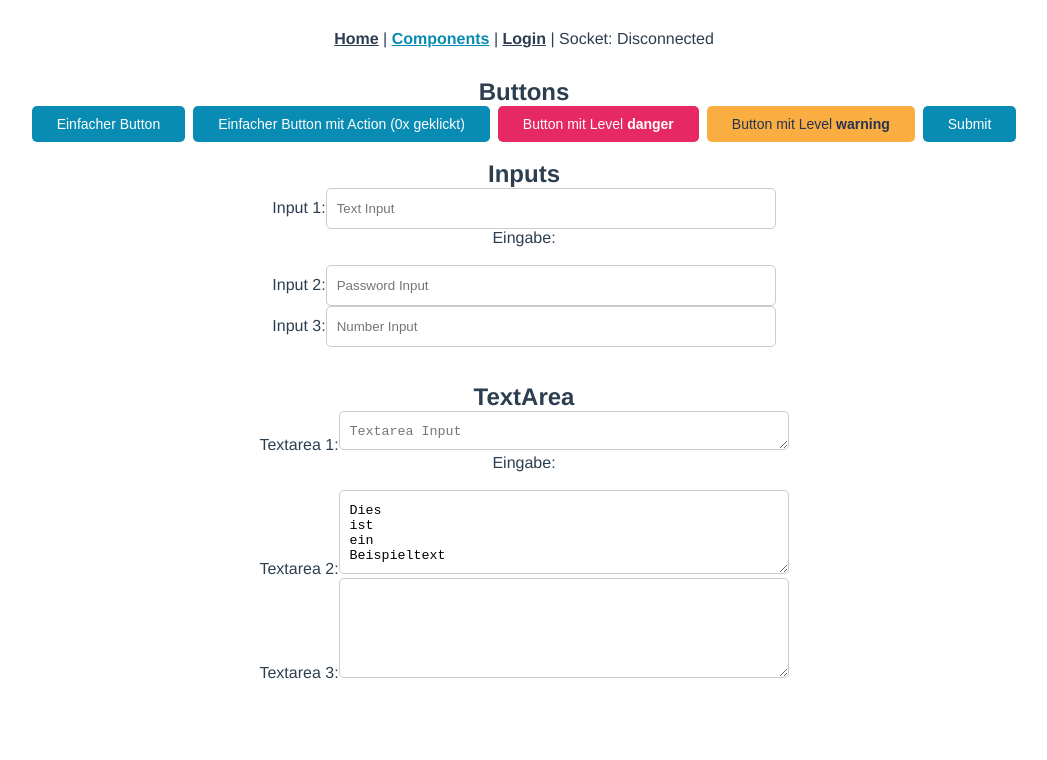
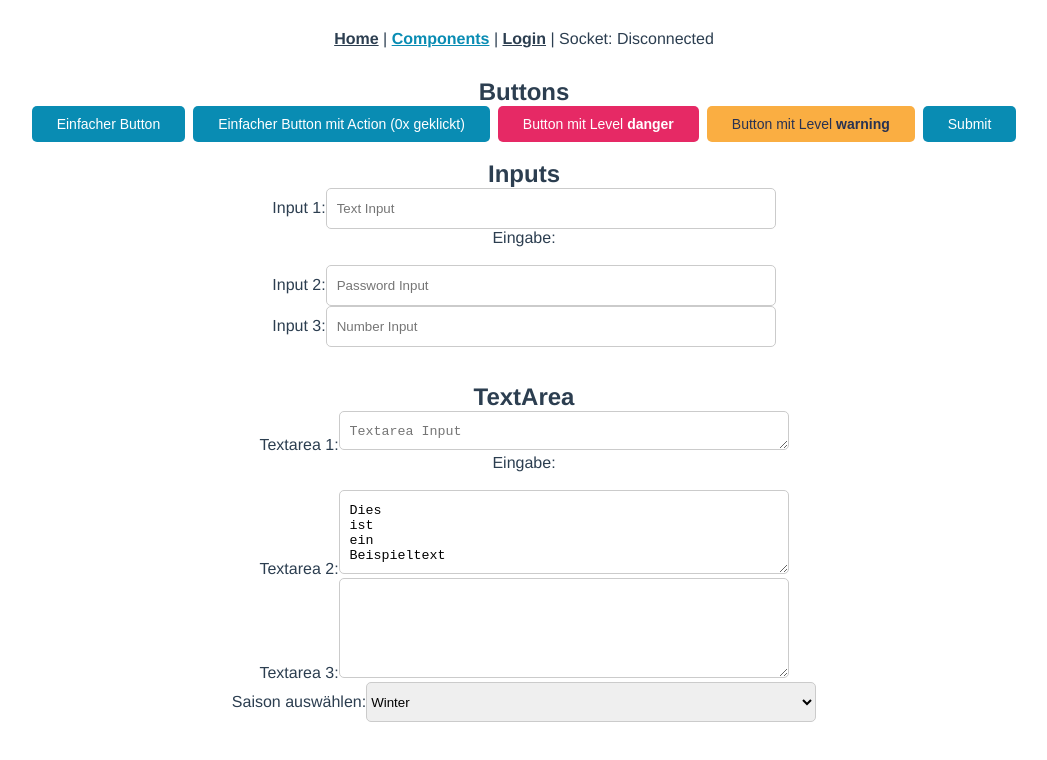
Before and after one commit to TheTimmaeh/EVA-Tischtennis, a Vue app in the folder frontend-private/: page /components in a window 1280 px wide. Shown: the top 760 px of the page, without its empty margins (116-1163 px from the left). Built offline with nearby package versions, Linux system fonts and the light colour scheme.

Commit message:
Added Component SeasonSelect

```diff
--- /dev/null
+++ b/frontend-private/src/components/SeasonSelect.vue
@@ -0,0 +1,47 @@
+<template>
+    <select class="" placeholder="Hinweis...." ref="seasonSelect" >
+      <option v-for="option in options" :key="option.key" :value="option.value">{{ option.text }}</option>
+    </select>
+    <!--<Select :options="options"></Select>-->
+
+</template>
+
+<script>
+
+//import Select from '../components/Select'
+  export default {
+    props: {
+      options:
+        [{key:1, value:"wi", text:"Winter"}, {key:2, value:"su", text:"Sommer"} ]
+      ,
+      label: {
+        type: String,
+        default: '',
+      },
+    },
+    setup(props){
+      return {
+        options: [{key:1, value:"wi", text:"Winter"}, {key:2, value:"su", text:"Sommer"} ],
+       // Select
+      }
+    },
+  }
+</script>
+
+<style lang="scss" scoped>
+select{
+	width: 450px;
+	height: 40px;
+	border: 1px solid $color-info;
+	padding: 7 9,5px;
+  border-radius: 5px;
+}
+select:focus{
+    outline: none !important;
+    border-color: $color-info;
+    box-shadow: 0 0 10px $color-info;
+}
+div{
+  padding: 15px;
+}
+</style>
--- a/frontend-private/src/views/Components.vue
+++ b/frontend-private/src/views/Components.vue
@@ -17,7 +17,8 @@
     <label for="textarea1">Textarea 1:</label><TextArea label="textarea1" placeholder="Textarea Input" v-model="input2" /><br />
     Eingabe: <pre>{{ input2 }}</pre><br />
     <label for="textarea2">Textarea 2:</label><TextArea label="textarea2" level="warning" :modelValue="beispieltext" /><br />
-    <label for="textarea1">Textarea 3:</label><TextArea label="textarea3" level="danger" autoresize="false" />
+    <label for="textarea1">Textarea 3:</label><TextArea label="textarea3" level="danger" autoresize="false" /><br />
+    <label for="seasonSelect">Saison auswählen:</label><SeasonSelect label="seasonSelect"></SeasonSelect><br />
   </div>
 </template>
 
@@ -26,6 +27,7 @@ import { ref } from 'vue'
 import VButton from '@/components/VButton'
 import InputField from '@/components/InputField'
 import TextArea from '@/components/TextArea'
+import SeasonSelect from '@/components/SeasonSelect'
 
 export default {
   name: 'Components',
@@ -33,6 +35,7 @@ export default {
     VButton,
     InputField,
     TextArea,
+    SeasonSelect,
   },
   setup(){
     let clicked = ref(0)
```
